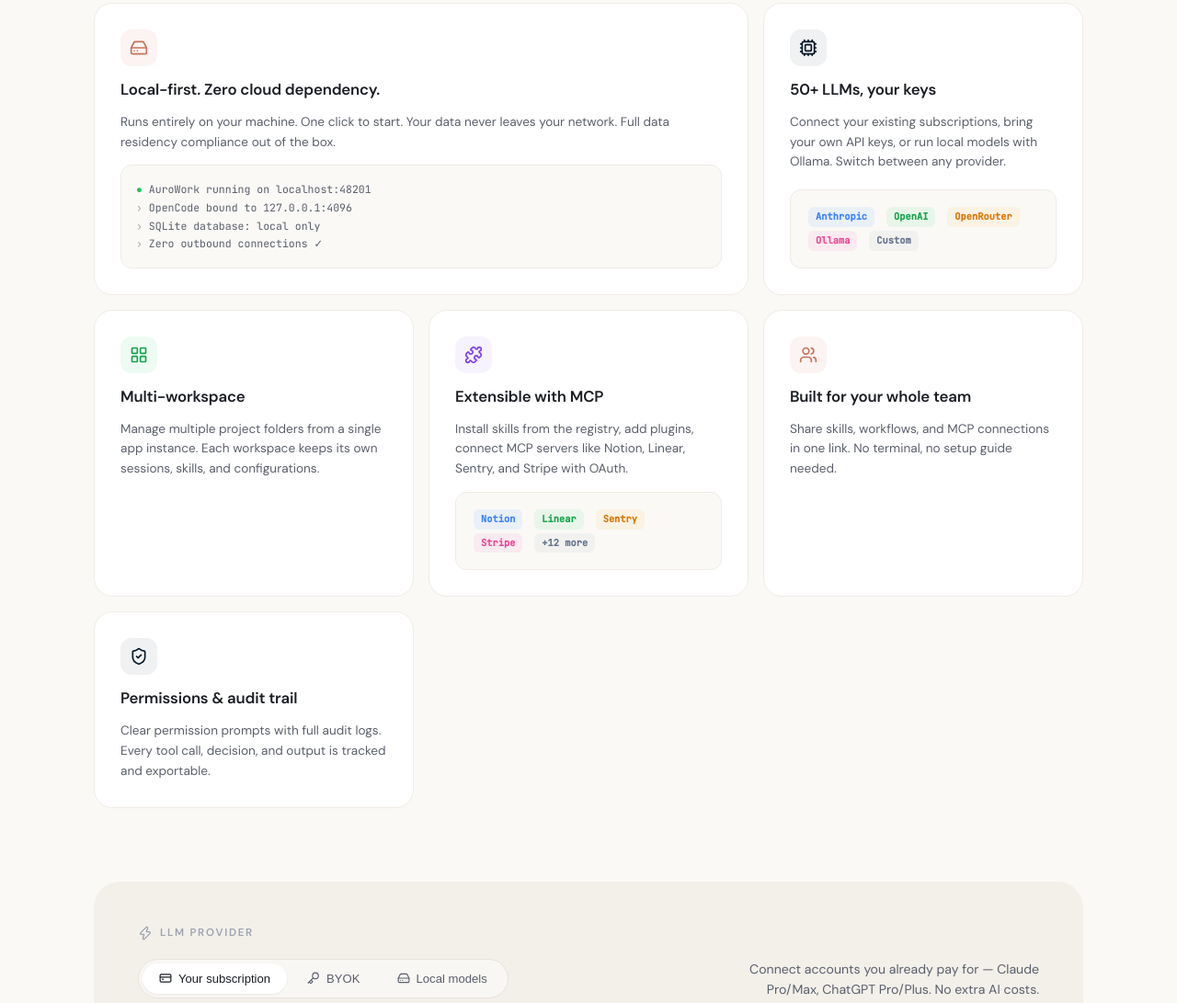
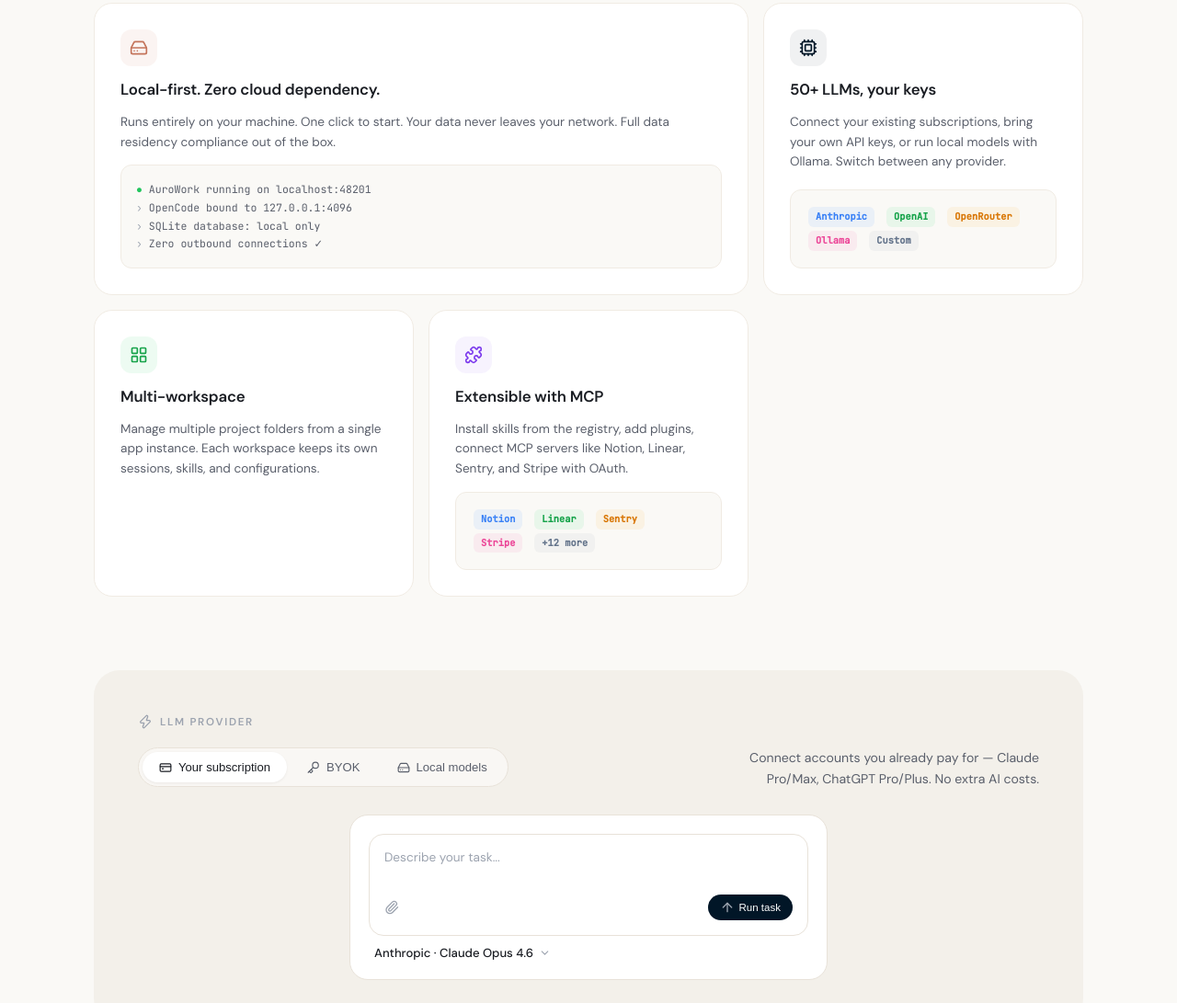
Before and after one commit to Northern-Deep-Leviathan/Northern-Deep-Leviathan.github.io, a plain HTML site: page index.html in a window 1280 px wide. Shown: the part 1516-2607 px from the top of the page at 92% size. Drawn offline with nearby package versions, Linux system fonts and the light colour scheme.

Commit message:
Remove 'Built for your whole team' and 'Permissions & audit trail' cards
Co-Authored-By: Claude Opus 4.6 <noreply@anthropic.com>

```diff
--- a/index.html
+++ b/index.html
@@ -1129,23 +1129,6 @@
           </div>
         </div>
 
-        <!-- Card 5: Built for Everyone -->
-        <div class="bento-card reveal">
-          <div class="bento-icon bronze">
-            <i data-lucide="users"></i>
-          </div>
-          <h3>Built for your whole team</h3>
-          <p>Share skills, workflows, and MCP connections in one link. No terminal, no setup guide needed.</p>
-        </div>
-
-        <!-- Card 6: Permissions & Audit -->
-        <div class="bento-card reveal">
-          <div class="bento-icon navy">
-            <i data-lucide="shield-check"></i>
-          </div>
-          <h3>Permissions &amp; audit trail</h3>
-          <p>Clear permission prompts with full audit logs. Every tool call, decision, and output is tracked and exportable.</p>
-        </div>
       </div>
     </div>
   </section>
```
